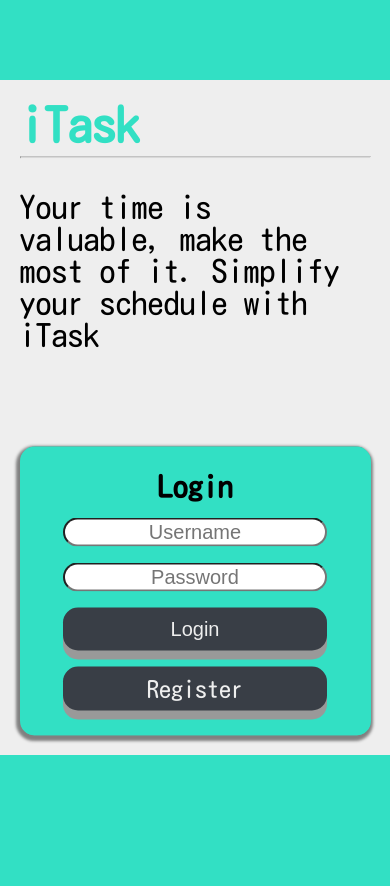
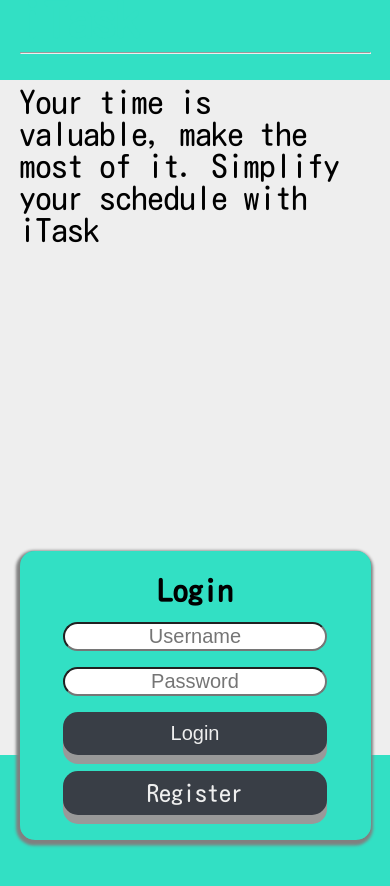
Before and after one commit to achangtroraleke/todo-project, a React (Create React App) app in the folder frontend/: page / in a window 390 px wide. Shown: the top 886 px of the page. Built offline with nearby package versions, Linux system fonts and the light colour scheme.

Commit message:
Fixed Login

```diff
--- a/frontend/src/App.css
+++ b/frontend/src/App.css
@@ -587,8 +587,9 @@
   .banner-content{
     flex-direction: column;
     width: 90%;
-    height: fit-content;
+    height: 100dvh;
   }
+
   .banner-group{
     width: 100%;
   }
```
Also changed, not shown: 6 other files (tests, documents, lock files or other folders).
